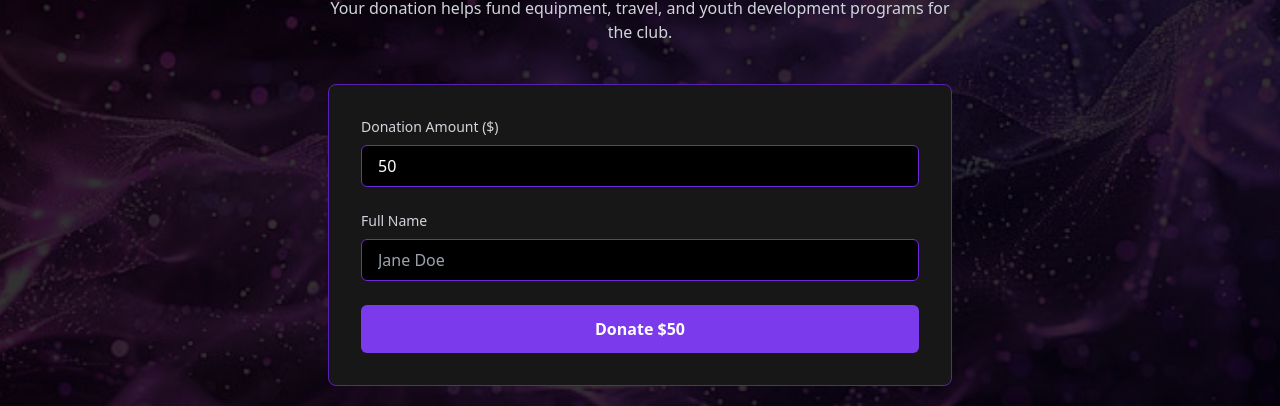
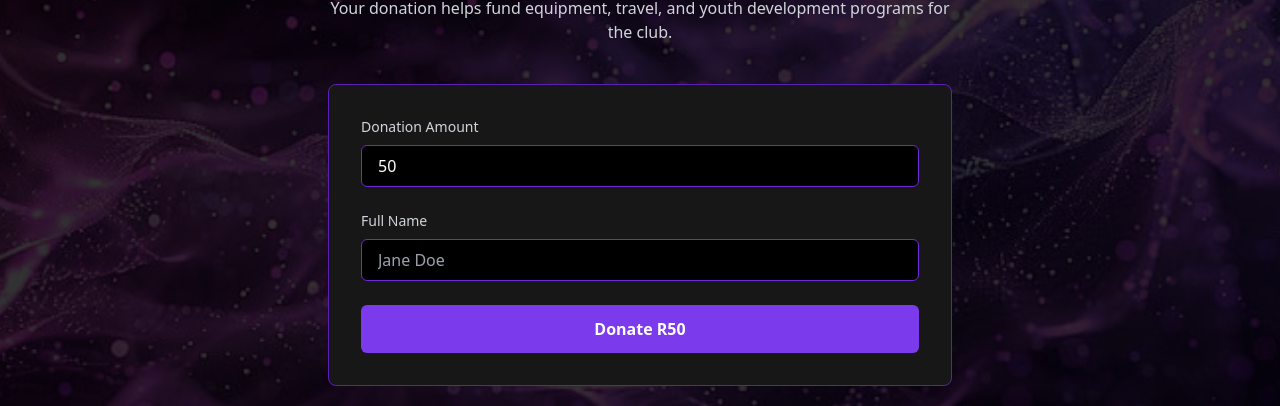
Before and after one commit to FergusonRevaldo25/retreatrfc-full, a Next.js app: page /donations in a window 1280 px wide. Shown: the part 221-627 px from the top of the page. Built offline with nearby package versions, Linux system fonts and the light colour scheme.

Commit message:
adjusted donations page

```diff
--- a/app/components/Donations/DonationForm.tsx
+++ b/app/components/Donations/DonationForm.tsx
@@ -9,7 +9,7 @@ export default function DonationForm() {
     <form className="bg-neutral-900 border border-purple-800 rounded-lg p-8 space-y-6 text-left">
       <div>
         <label className="block text-sm font-medium mb-2 text-gray-300">
-          Donation Amount ($)
+          Donation Amount
         </label>
         <input
           type="number"
@@ -35,7 +35,7 @@ export default function DonationForm() {
         type="submit"
         className="w-full bg-purple-600 hover:bg-purple-500 transition-colors py-3 rounded-md font-semibold"
       >
-        Donate ${amount}
+        Donate R{amount}
       </button>
     </form>
   );
```
